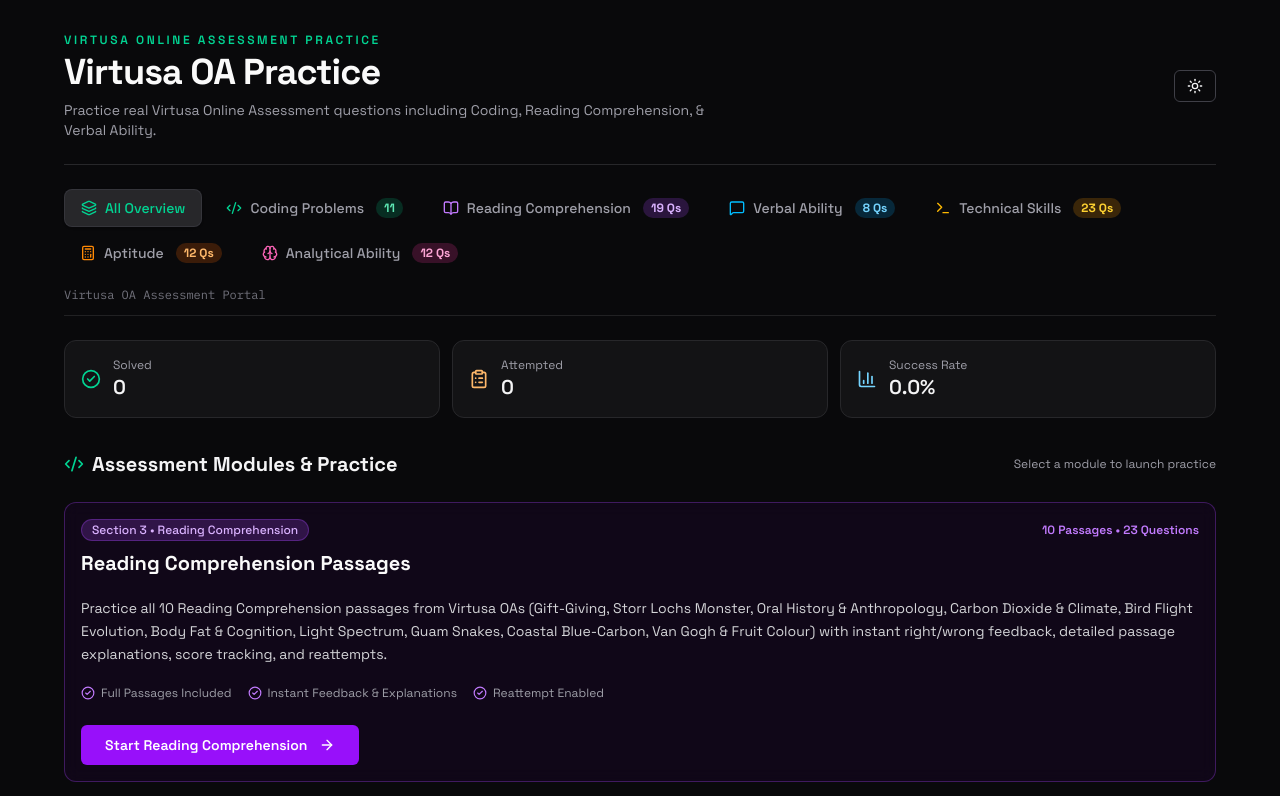
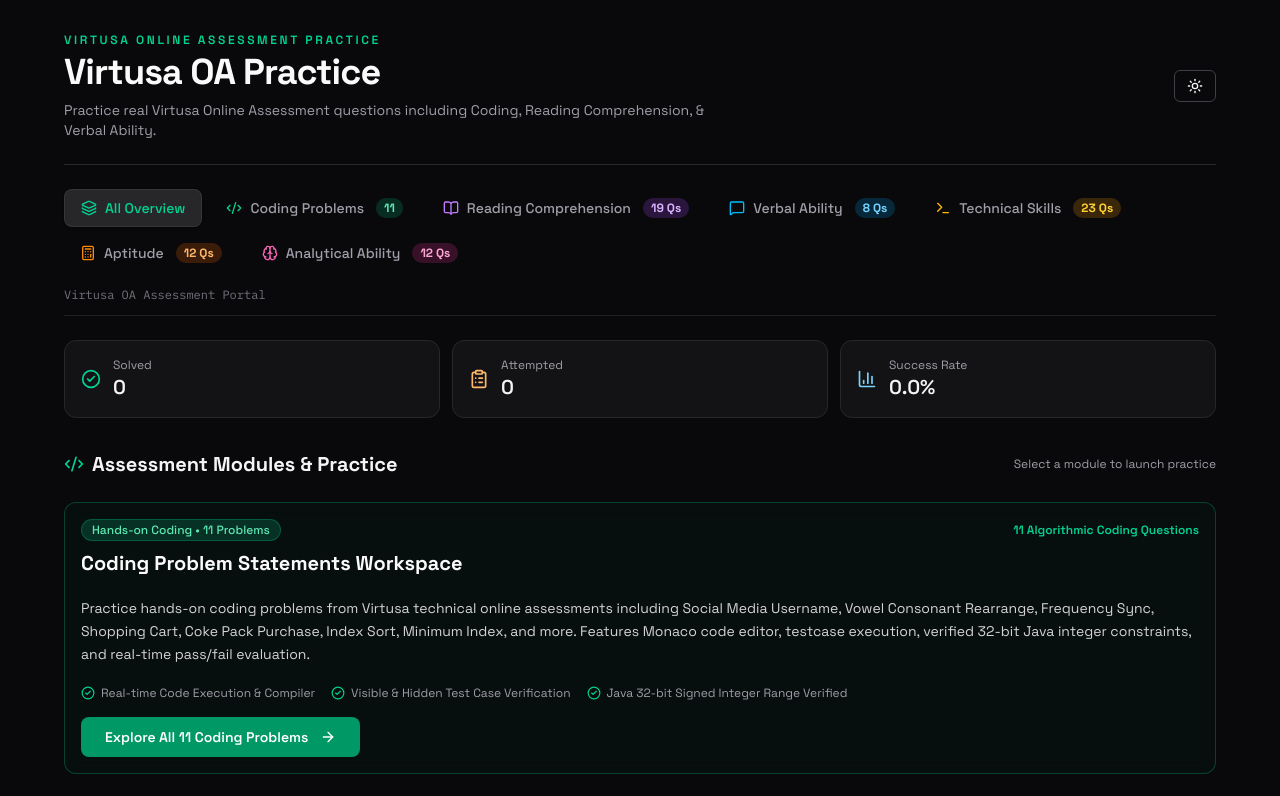
Before and after one commit to hostelconnect05-hue/practice, a Next.js app: page / in a window 1280 px wide. Shown: the top 796 px of the page. Built offline with nearby package versions, Linux system fonts and the light colour scheme; no server answers; the database is empty.

Commit message:
Add Coding Problems Module card to All Overview section on homepage

```diff
--- a/src/components/home-page-client.tsx
+++ b/src/components/home-page-client.tsx
@@ -182,6 +182,48 @@
               : "Select a module to launch practice"}
           </span>
         </div>
+
+        {/* Section 0: Coding Problems Module Card */}
+        {activeTab === "all" && (
+          <div className="mb-6">
+            <Card className="border-emerald-500/30 bg-emerald-950/15 backdrop-blur hover:border-emerald-500/50 transition">
+              <CardHeader className="pb-3">
+                <div className="flex items-center justify-between gap-3">
+                  <Badge className="bg-emerald-500/20 text-emerald-300 border-emerald-500/30">
+                    Hands-on Coding • 11 Problems
+                  </Badge>
+                  <span className="text-xs text-emerald-400 font-semibold">11 Algorithmic Coding Questions</span>
+                </div>
+                <CardTitle className="text-xl font-bold text-zinc-50 mt-2">
+                  Coding Problem Statements Workspace
+                </CardTitle>
+              </CardHeader>
+              <CardContent className="space-y-4">
+                <p className="text-sm text-zinc-300 leading-relaxed">
+                  Practice hands-on coding problems from Virtusa technical online assessments including Social Media Username, Vowel Consonant Rearrange, Frequency Sync, Shopping Cart, Coke Pack Purchase, Index Sort, Minimum Index, and more. Features Monaco code editor, testcase execution, verified 32-bit Java integer constraints, and real-time pass/fail evaluation.
+                </p>
+                <div className="flex flex-wrap items-center gap-4 text-xs text-zinc-400 pt-1">
+                  <span className="flex items-center gap-1.5">
+                    <CheckCircle2 className="h-3.5 w-3.5 text-emerald-400" /> Real-time Code Execution & Compiler
+                  </span>
+                  <span className="flex items-center gap-1.5">
+                    <CheckCircle2 className="h-3.5 w-3.5 text-emerald-400" /> Visible & Hidden Test Case Verification
+                  </span>
+                  <span className="flex items-center gap-1.5">
+                    <CheckCircle2 className="h-3.5 w-3.5 text-emerald-400" /> Java 32-bit Signed Integer Range Verified
+                  </span>
+                </div>
+                <button
+                  onClick={() => setActiveTab("coding")}
+                  className="inline-flex items-center justify-between gap-3 bg-emerald-600 hover:bg-emerald-500 text-white font-semibold px-6 py-2.5 rounded-lg text-sm transition"
+                >
+                  Explore All 11 Coding Problems
+                  <ArrowRight className="h-4 w-4" />
+                </button>
+              </CardContent>
+            </Card>
+          </div>
+        )}
 
         {/* Section 1: Reading Comprehension Card */}
         {(activeTab === "all" || activeTab === "rc") && (
```
